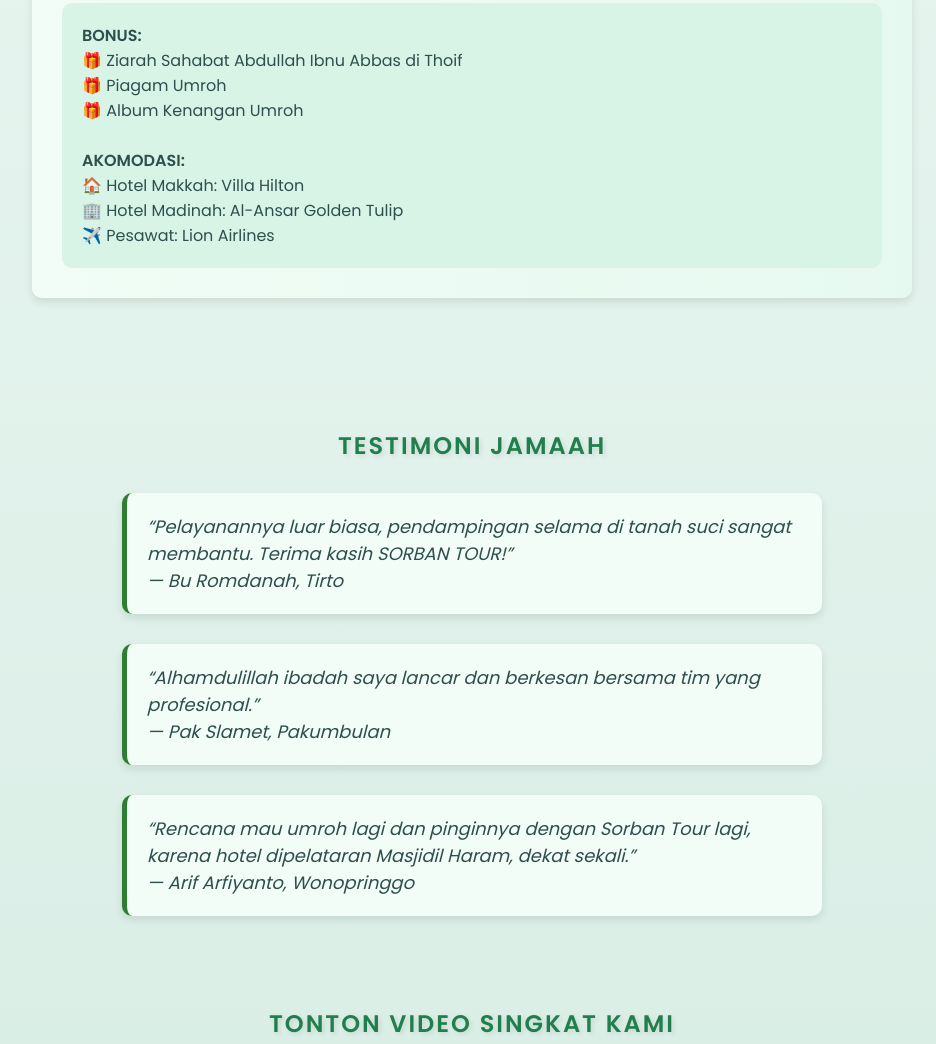
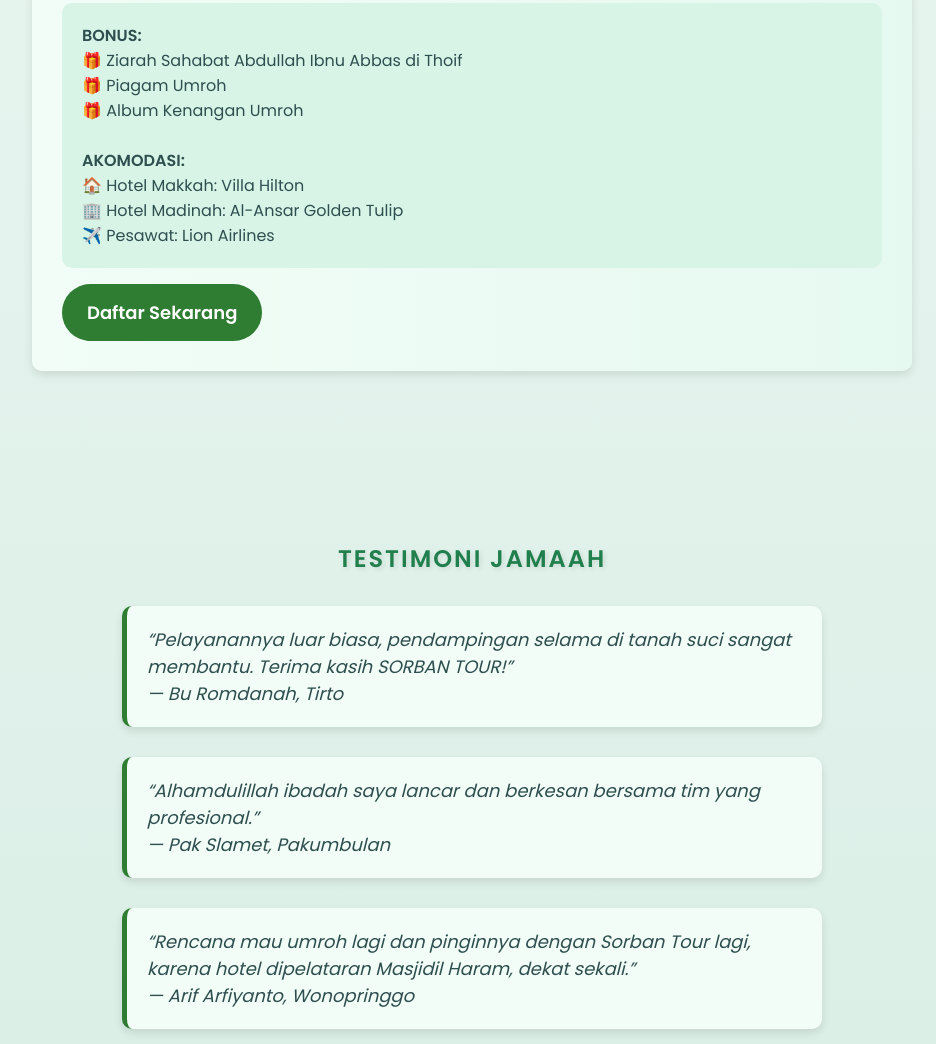
Before and after one commit to Zurittaqi/Umroh-Sorban-Pekalongan, a plain HTML site: page index.html in a window 1280 px wide. Shown: the part 2285-3329 px from the top of the page, without its empty margins (168-1104 px from the left). Drawn offline with Linux system fonts and the light colour scheme.

Commit message:
Update index.html

```diff
--- a/index.html
+++ b/index.html
@@ -162,7 +162,11 @@
           🏢 Hotel Madinah: Al-Ansar Golden Tulip<br>
           ✈️ Pesawat: Lion Airlines
         </div>
-      </div>
+ </p>
+      <a href="https://wa.me/6285879848000" target="_blank" class="btn-daftar">Daftar Sekarang</a>
+    </section>
+  </main>
+ </div>
     </section>
 
     <section id="testimoni">
```
